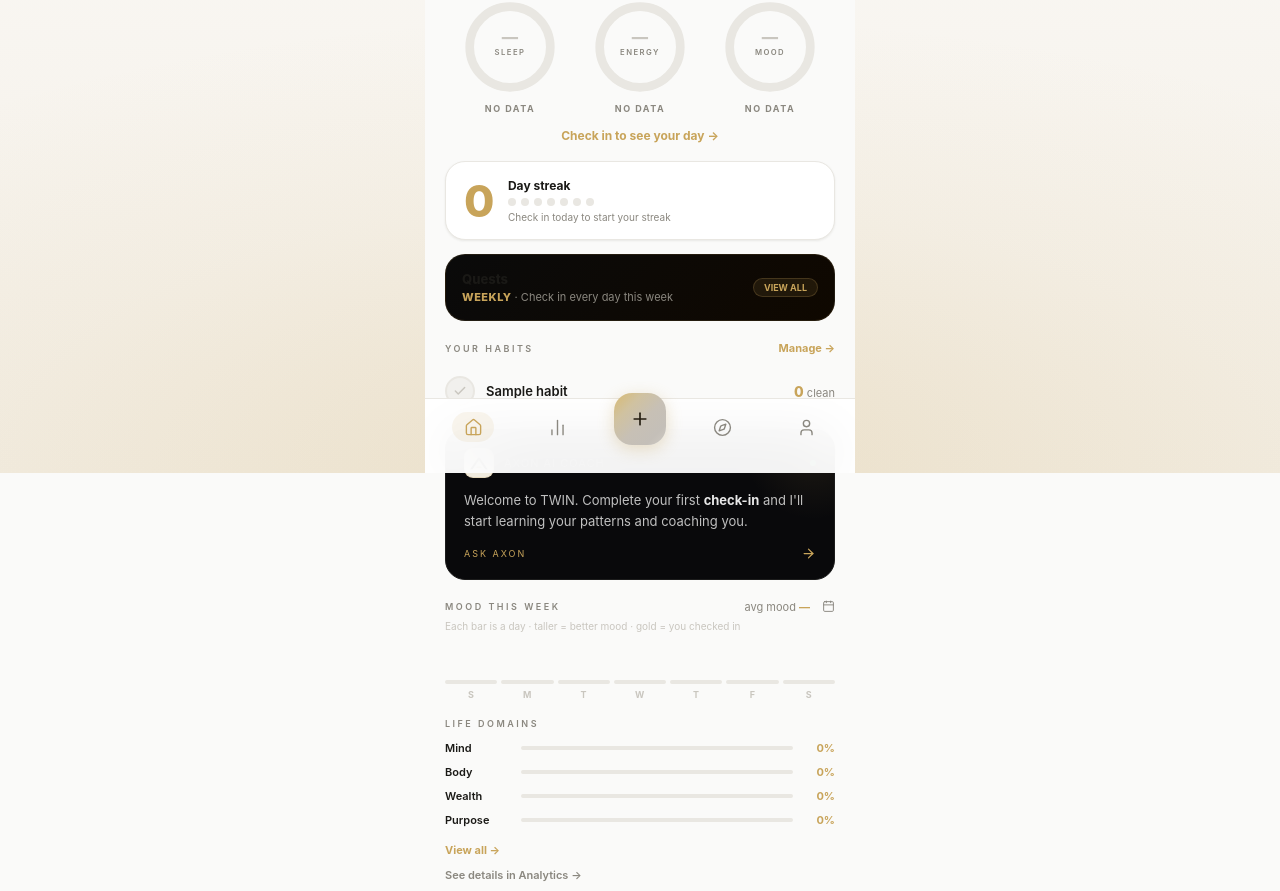
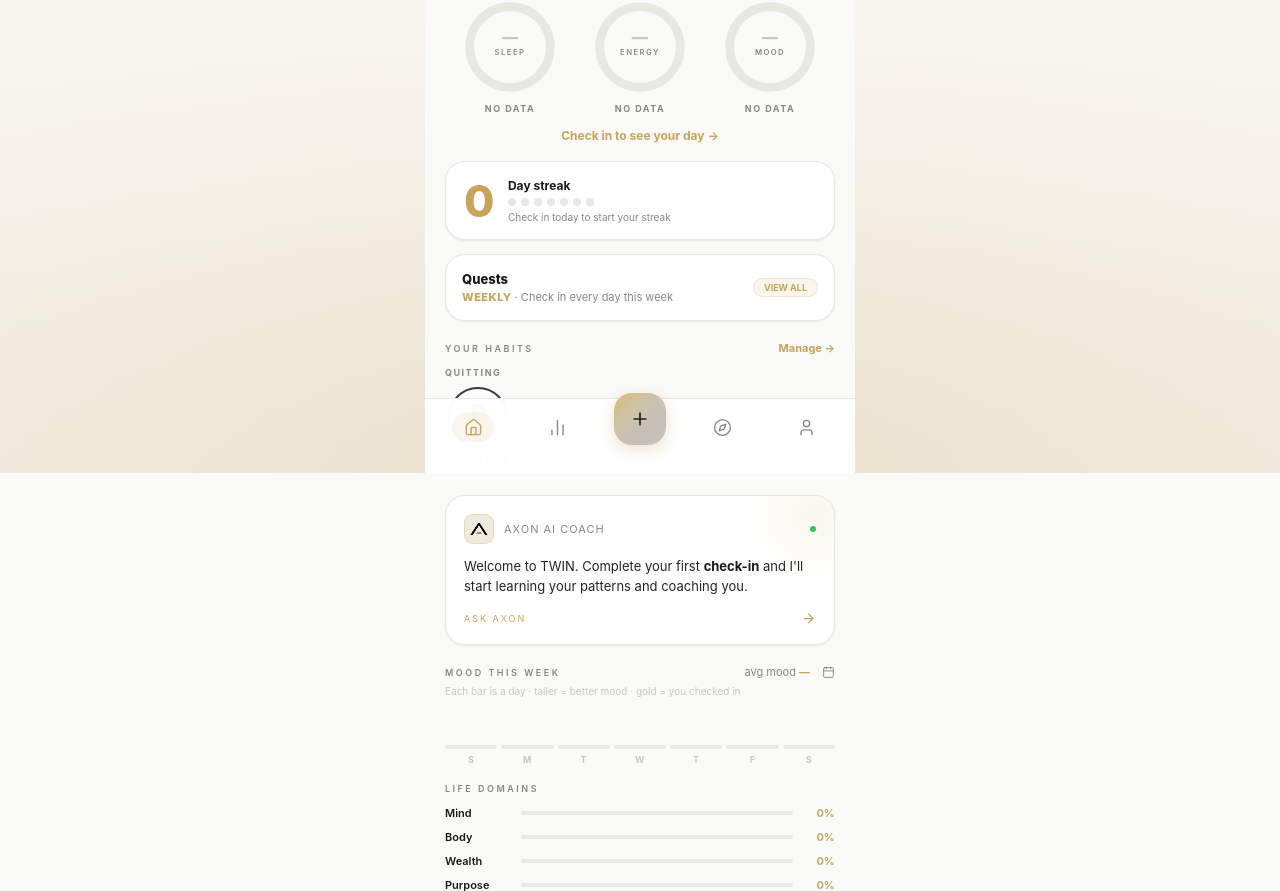
Before and after one commit to kbm20010807-png/ephas-twin-v3, a Flask app: page /home in a window 1280 px wide. Shown: the part 327-1218 px from the top of the page. Run offline with Flask 3, Linux system fonts and the light colour scheme; the visitor is signed in with stand-in values (Sample User, id 1); tables that the repository leaves empty hold one stand-in row (values such as "Sample post").

Commit message:
fix: habits (fuzzy dedup, separated good/bad scrollable circles) + light-mode dark cards
- Habit dedup now fuzzy (Junk food log == Junk food check); AXON coach told the
  user's existing habits so it stops re-suggesting duplicates
- Home habits redesigned: Build (good) row on top, Quitting (bad) row below, each a
  circle with the streak number + title under, horizontally scrollable
- Light mode: AXON card, Quests card, TWIN Pro/Professional cards, Seasonal card,
  AXON-settings cards now use theme vars (light boxes in light mode, dark in dark)

```diff
--- a/app.py
+++ b/app.py
@@ -1,4 +1,5 @@
 import os
+import re
 import json
 import base64
 import random
@@ -360,15 +361,33 @@ def _merge_roles(msgs):
             out.append({'role': m['role'], 'content': m['content']})
     return out
 
+_HABIT_FILLER = {'log', 'logs', 'check', 'checks', 'track', 'tracking', 'tracker', 'daily', 'habit', 'habits',
+                 'quit', 'quitting', 'stop', 'stopping', 'no', 'my', 'the', 'a', 'of', 'to', 'every', 'day'}
+
+def _habit_key(name):
+    """Normalized core of a habit name (drops filler words) so 'Junk food log' == 'Junk food check'."""
+    toks = [t for t in re.findall(r'[a-z0-9]+', (name or '').lower()) if t not in _HABIT_FILLER]
+    return ' '.join(sorted(toks))
+
+def habit_exists(user, name):
+    """True if the user already tracks a habit with the same core meaning (fuzzy)."""
+    key = _habit_key(name)
+    if not key:
+        return False
+    for h in Habit.query.filter_by(user_id=user.id).all():
+        hk = _habit_key(h.name)
+        if hk == key or (hk and (hk in key or key in hk)):  # exact or one contains the other
+            return True
+    return False
+
 def ensure_habit(user, name, is_bad, source='axon'):
-    """Auto-create a habit if the user doesn't already have one by that name (case-insensitive)."""
+    """Auto-create a habit unless the user already tracks something equivalent (fuzzy dedup)."""
     name = (name or '').strip().strip('.').strip()[:80]
     if not name or len(name) < 2:
         return False
     if Habit.query.filter_by(user_id=user.id).count() >= 25:
         return False
-    exists = Habit.query.filter(Habit.user_id == user.id, func.lower(Habit.name) == name.lower()).first()
-    if exists:
+    if habit_exists(user, name):
         return False
     db.session.add(Habit(user_id=user.id, name=name, is_bad=is_bad, private=True))  # habits are private by default
     db.session.commit()
@@ -1456,9 +1475,12 @@ def habit_add():
     name = (request.form.get('name') or '').strip()[:80]
     if not name:
         return ('', 400)
+    cu = current_user()
+    if habit_exists(cu, name):  # don't create a near-duplicate
+        return redirect('/habits')
     is_bad = request.form.get('is_bad') == '1'
     private = is_bad or request.form.get('private') == '1'  # bad habits are always private
-    db.session.add(Habit(user_id=current_user().id, name=name, is_bad=is_bad, private=private))
+    db.session.add(Habit(user_id=cu.id, name=name, is_bad=is_bad, private=private))
     db.session.commit()
     return redirect('/habits')
 
@@ -1668,9 +1690,13 @@ def axon_checkin_coach():
     if not ANTHROPIC_KEY:
         return {'message': "Logged. Small reps compound — show up again tomorrow. I'm here whenever you want to talk it through.",
                 'habit': None}
+    existing = [h.name for h in Habit.query.filter_by(user_id=cu.id).all()]
+    existing_txt = ', '.join(existing) if existing else 'none yet'
     prompt = (f"The user just finished their {kind} check-in. In 1-2 punchy sentences, respond as their coach AXON — "
               "motivating and specific to their real data. Then on a NEW line write exactly 'HABIT: <short habit name>' "
-              "if there's ONE clear habit they'd benefit from tracking based on their data/goals, otherwise 'HABIT: none'.")
+              "if there's ONE clear NEW habit they'd benefit from tracking, otherwise 'HABIT: none'.\n"
+              f"They ALREADY track these habits: {existing_txt}. Do NOT suggest any habit similar to those — only suggest "
+              "something genuinely new, or 'HABIT: none'.")
     headers = {"x-api-key": ANTHROPIC_KEY, "anthropic-version": "2023-06-01", "content-type": "application/json"}
     body = {"model": AXON_MODEL, "max_tokens": 220, "system": axon_system_prompt(cu),
             "messages": [{"role": "user", "content": prompt}]}
@@ -1682,7 +1708,7 @@ def axon_checkin_coach():
     for line in text.splitlines():
         if line.strip().upper().startswith('HABIT:'):
             h = line.split(':', 1)[1].strip()
-            if h and h.lower() != 'none':
+            if h and h.lower() != 'none' and not habit_exists(cu, h):  # skip if they already track it
                 habit = h[:80]
         else:
             msg_lines.append(line)
--- a/templates/home.html
+++ b/templates/home.html
@@ -21,16 +21,15 @@
 .streak-dots{display:flex;gap:5px;margin:5px 0;}
 .sd{width:8px;height:8px;border-radius:50%;background:var(--border);}
 .sd.on{background:var(--gold);}
-.axon-card{margin:14px 20px 0;background:#09090B;border:1px solid #1C1C1C;border-radius:var(--r-lg);padding:18px;position:relative;overflow:hidden;cursor:pointer;display:block;text-decoration:none;}
-[data-theme="dark"] .axon-card{background:#0F0F0F;}
+.axon-card{margin:14px 20px 0;background:var(--card);border:1px solid var(--border);border-radius:var(--r-lg);padding:18px;position:relative;overflow:hidden;cursor:pointer;display:block;text-decoration:none;box-shadow:var(--sh);}
 .axon-glow{position:absolute;top:-50px;right:-50px;width:140px;height:140px;border-radius:50%;background:radial-gradient(circle,rgba(200,164,90,.1),transparent 70%);}
 .axon-top{display:flex;align-items:center;gap:10px;margin-bottom:12px;}
 .axon-ico{width:30px;height:30px;border-radius:9px;background:#F0EBDF;border:1px solid rgba(200,164,90,.25);display:flex;align-items:center;justify-content:center;overflow:hidden;}
 .axon-ico svg{width:14px;height:14px;stroke:var(--gold);fill:none;stroke-width:1.75;}
 .axon-ico img{width:82%;height:82%;object-fit:contain;}
 .axon-dot{width:6px;height:6px;border-radius:50%;background:#22C55E;margin-left:auto;}
-.axon-txt{font-size:13px;color:#C0C0C0;line-height:1.6;margin-bottom:14px;}
-.axon-txt b{color:#E8E8E8;}
+.axon-txt{font-size:13px;color:var(--text);line-height:1.6;margin-bottom:14px;}
+.axon-txt b{color:var(--black);}
 .axon-link{display:flex;align-items:center;justify-content:space-between;}
 .axon-link svg{width:15px;height:15px;stroke:var(--gold);fill:none;stroke-width:2;}
 .week-bars{display:flex;align-items:flex-end;gap:4px;height:56px;}
@@ -93,7 +92,7 @@
 .story-streak-txt{font-size:12px;font-weight:700;color:var(--gold);}
 
 /* QUESTS SHORTCUT CARD */
-.quests-card{margin:14px 20px 0;background:linear-gradient(135deg,#0A0A0A,#0F0800);border:1px solid rgba(200,164,90,.12);border-radius:var(--r-lg);padding:16px;display:flex;align-items:center;gap:14px;text-decoration:none;cursor:pointer;}
+.quests-card{margin:14px 20px 0;background:var(--card);border:1px solid var(--border);border-radius:var(--r-lg);padding:16px;display:flex;align-items:center;gap:14px;text-decoration:none;cursor:pointer;box-shadow:var(--sh);}
 .qc-ico{width:44px;height:44px;border-radius:14px;background:var(--gold-dim);border:1px solid var(--gold-b);display:flex;align-items:center;justify-content:center;flex-shrink:0;}
 .qc-ico svg{width:20px;height:20px;stroke:var(--gold);fill:none;stroke-width:1.75;}
 .qc-body{flex:1;}
@@ -101,16 +100,20 @@
 .qc-sub{font-size:11px;color:var(--sub);transition:opacity .35s ease;min-height:14px;}
 .qc-per{color:var(--gold);font-weight:800;letter-spacing:.5px;}
 .qc-tag{background:var(--gold-dim);border:1px solid var(--gold-b);border-radius:var(--r-full);padding:3px 10px;font-size:9px;font-weight:700;color:var(--gold);white-space:nowrap;}
-.hm-row{display:flex;align-items:center;gap:11px;padding:9px 0;border-bottom:1px solid var(--border);}
-.hm-row:last-child{border-bottom:none;}
-.hm-check{width:30px;height:30px;border-radius:50%;border:2px solid var(--border);background:var(--bg-2);display:flex;align-items:center;justify-content:center;cursor:pointer;flex-shrink:0;}
-.hm-check svg{width:14px;height:14px;stroke:var(--muted);fill:none;stroke-width:2.5;}
-.hm-check.on{background:var(--gold);border-color:var(--gold);}
-.hm-check.on svg{stroke:#000;}
-.hm-name{flex:1;font-size:13px;font-weight:600;color:var(--black);display:flex;align-items:center;gap:5px;}
-.hm-name svg{stroke:var(--muted);fill:none;stroke-width:2;}
-.hm-streak{font-size:11px;color:var(--sub);}
-.hm-streak .hstreak{font-family:'Inter',sans-serif;font-weight:800;color:var(--gold);font-size:14px;}
+.hb-cat{font-size:9px;font-weight:700;letter-spacing:1.5px;text-transform:uppercase;color:var(--sub);margin:4px 0 9px;}
+.hb-scroll{display:flex;gap:14px;overflow-x:auto;scrollbar-width:none;padding-bottom:14px;}
+.hb-scroll::-webkit-scrollbar{display:none;}
+.hb-item{flex:0 0 auto;display:flex;flex-direction:column;align-items:center;gap:7px;cursor:pointer;width:66px;}
+.hb-circle{width:60px;height:60px;border-radius:50%;border:2.5px solid var(--border);display:flex;flex-direction:column;align-items:center;justify-content:center;background:var(--card);transition:all .15s;position:relative;}
+.hb-circle.done{border-color:var(--gold);background:var(--gold-dim);}
+.hb-circle.bad{border-color:#3A3A42;}
+.hb-circle.bad.done{border-color:#22C55E;background:rgba(34,197,94,.1);}
+.hb-num{font-family:'Inter',sans-serif;font-size:21px;font-weight:800;color:var(--black);line-height:1;}
+.hb-circle.done .hb-num{color:var(--gold);}
+.hb-circle.bad.done .hb-num{color:#22C55E;}
+.hb-unit{font-size:7px;font-weight:700;letter-spacing:.5px;color:var(--muted);text-transform:uppercase;margin-top:1px;}
+.hb-ttl{font-size:10px;font-weight:600;color:var(--sub);text-align:center;max-width:66px;line-height:1.25;white-space:nowrap;overflow:hidden;text-overflow:ellipsis;}
+.hb-lock{width:8px;height:8px;vertical-align:-1px;}
 </style>
 {% endblock %}
 
@@ -211,13 +214,30 @@
     <a href="/habits" style="font-size:11px;color:var(--gold);font-weight:700;text-decoration:none;">Manage →</a>
   </div>
   {% if habits %}
-  {% for h in habits %}
-  <div class="hm-row">
-    <button class="hm-check {% if h.done_today %}on{% endif %}" onclick="hToggle(this,{{ h.id }})"><i data-lucide="check"></i></button>
-    <div class="hm-name">{{ h.name }}{% if h.private %} <i data-lucide="lock" style="width:11px;height:11px;"></i>{% endif %}</div>
-    <div class="hm-streak"><span class="hstreak">{{ h.streak }}</span> {% if h.is_bad %}clean{% else %}d{% endif %}</div>
+  {% set goods = habits|rejectattr('is_bad')|list %}
+  {% set bads = habits|selectattr('is_bad')|list %}
+  {% if goods %}
+  <div class="hb-cat">Build</div>
+  <div class="hb-scroll">
+    {% for h in goods %}
+    <div class="hb-item" onclick="hToggle2(this,{{ h.id }})">
+      <div class="hb-circle {% if h.done_today %}done{% endif %}"><span class="hb-num">{{ h.streak }}</span><span class="hb-unit">days</span></div>
+      <div class="hb-ttl">{{ h.name }}{% if h.private %} <i data-lucide="lock" class="hb-lock"></i>{% endif %}</div>
+    </div>
+    {% endfor %}
   </div>
-  {% endfor %}
+  {% endif %}
+  {% if bads %}
+  <div class="hb-cat">Quitting</div>
+  <div class="hb-scroll">
+    {% for h in bads %}
+    <div class="hb-item" onclick="hToggle2(this,{{ h.id }})">
+      <div class="hb-circle bad {% if h.done_today %}done{% endif %}"><span class="hb-num">{{ h.streak }}</span><span class="hb-unit">clean</span></div>
+      <div class="hb-ttl">{{ h.name }}</div>
+    </div>
+    {% endfor %}
+  </div>
+  {% endif %}
   {% else %}
   <a href="/habits" style="display:flex;align-items:center;gap:10px;background:var(--card);border:1px dashed var(--border);border-radius:var(--r-lg);padding:14px;text-decoration:none;">
     <div class="qc-ico" style="width:36px;height:36px;"><i data-lucide="plus" style="stroke:var(--gold);"></i></div>
@@ -230,7 +250,7 @@
   <div class="axon-glow"></div>
   <div class="axon-top">
     <div class="axon-ico"><img src="/static/axon_logo.png" alt="AXON"></div>
-    <div style="font-family:'Inter',sans-serif;font-size:11px;letter-spacing:1px;color:#666;">AXON AI COACH</div>
+    <div style="font-family:'Inter',sans-serif;font-size:11px;letter-spacing:1px;color:var(--sub);">AXON AI COACH</div>
     <div class="axon-dot"></div>
   </div>
   <div class="axon-txt">Welcome to TWIN. Complete your first <b>check-in</b> and I'll start learning your patterns and coaching you.</div>
@@ -369,10 +389,18 @@ function hLike(btn, id) {
     if (n) n.textContent = d.count;
   }).catch(()=>{});
 }
+function hToggle2(item, id) {
+  fetch('/api/habit/toggle/' + id, {method:'POST'}).then(r=>r.json()).then(d=>{
+    const circle = item.querySelector('.hb-circle');
+    const num = item.querySelector('.hb-num');
+    if (circle) circle.classList.toggle('done', d.done);
+    if (num) num.textContent = d.streak;
+  }).catch(()=>{});
+}
 function hToggle(btn, id) {
   fetch('/api/habit/toggle/' + id, {method:'POST'}).then(r=>r.json()).then(d=>{
     btn.classList.toggle('on', d.done);
-    const st = btn.closest('.hm-row').querySelector('.hstreak');
+    const row = btn.closest('.hm-row'); const st = row && row.querySelector('.hstreak');
     if (st) st.textContent = d.streak;
   }).catch(()=>{});
 }
```
Also changed, not shown: templates/axon_settings.html (+12 -13 lines), templates/quests.html (+5 -5 lines), templates/settings.html (+8 -8 lines), 1 other file.
